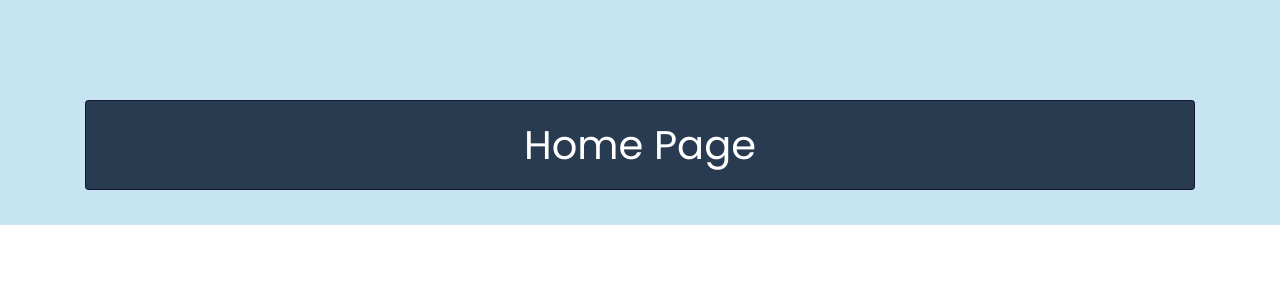
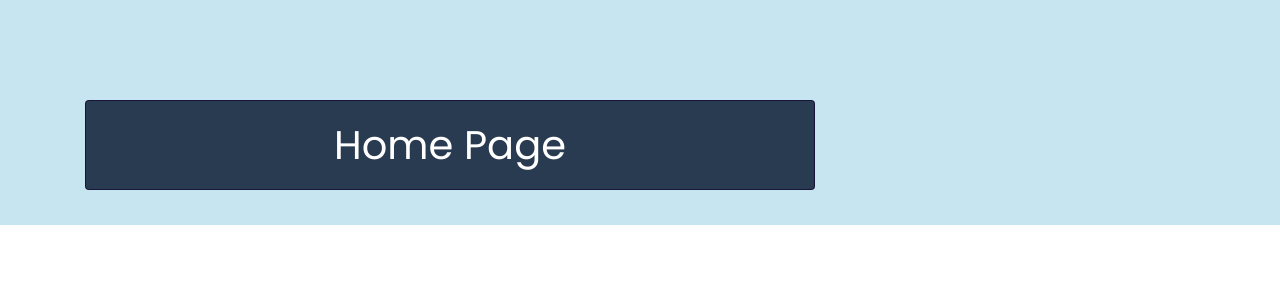
Before and after one commit to joanna131fan/clubsapp, a Flask app: page / in a window 1280 px wide. Shown: the part 55-355 px from the top of the page. Run offline with Flask 2, Linux system fonts and the light colour scheme; the visitor is signed in with stand-in values (Sample User, id 1); data comes from the database, SQL or seed files in the repository; some libraries are stand-ins or nearby versions.

Commit message:
Update layout.html

```diff
--- a/clubsapp/templates/layout.html
+++ b/clubsapp/templates/layout.html
@@ -44,7 +44,12 @@
     </div>
   </nav>
 </header>
+<!-- container is the bootstrap highest level group of content -->
 <main role="main" class="container" style="margin-top: 100px">
+  <!-- a row groups things together in a row. -->
+  <div class="row">
+    <!-- a bootstrap row has 12 columns. This is saying everything within this col will take up 8 cols -->
+    <div class="col-md-8">
       {% with messages = get_flashed_messages(with_categories=true) %}
         {% if messages %}
           {% for category, message in messages %}
@@ -55,6 +60,8 @@
         {% endif %}
       {% endwith %}
       {% block content %} {% endblock %}
+    </div>
+  </div>
 </main>
 
 
```
Lines whose indentation alone changed are shown as unchanged.
